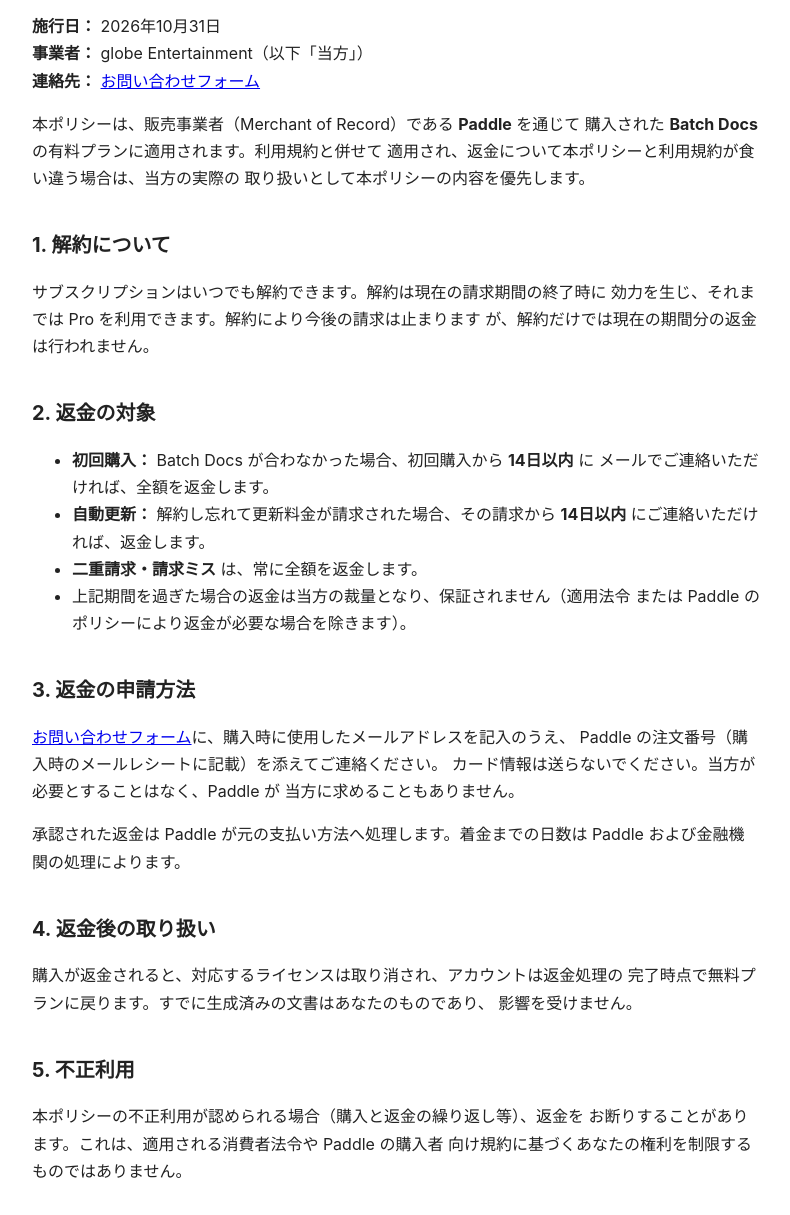
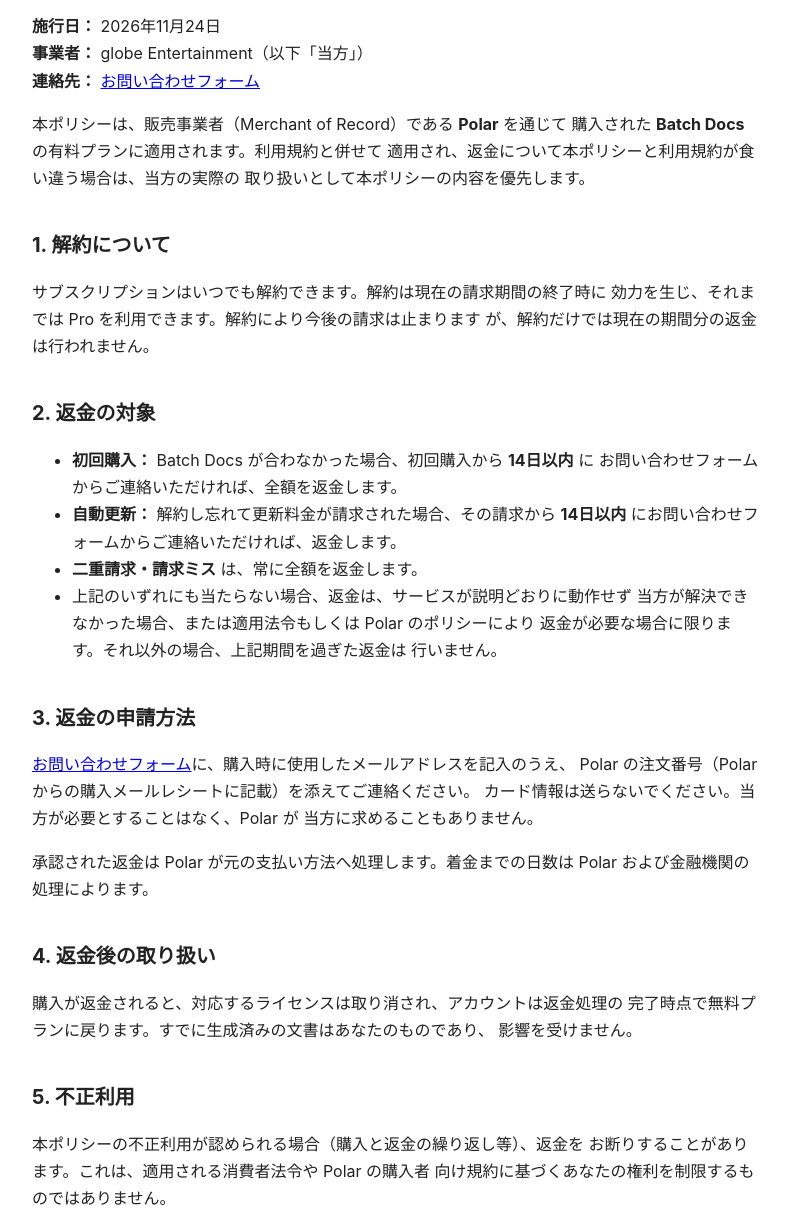
Before and after one commit to miv1982biz-sketch/batchdocs-site, a plain HTML site: page refund-policy-ja.html in a window 1280 px wide. Shown: the part 194-1409 px from the top of the page, without its empty margins (244-1034 px from the left). Drawn offline with Linux system fonts and the light colour scheme.

Commit message:
Refund policy: name Polar as merchant of record

```diff
--- a/refund-policy-ja.html
+++ b/refund-policy-ja.html
@@ -21,10 +21,10 @@
 <blockquote>
 <p><strong>参考訳：</strong> 以下は上記英語版の参考訳です。<strong>正文は英語版</strong>とします。</p>
 </blockquote>
-<p><strong>施行日：</strong> 2026年10月31日<br>
+<p><strong>施行日：</strong> 2026年11月24日<br>
 <strong>事業者：</strong> globe Entertainment（以下「当方」）<br>
 <strong>連絡先：</strong> <a href="https://docs.google.com/forms/d/e/1FAIpQLScVaQK8d8y2f6PzoUDovB6-oS2jhEqHVIiK9E4ARqc-f9UcmQ/viewform">お問い合わせフォーム</a></p>
-<p>本ポリシーは、販売事業者（Merchant of Record）である <strong>Paddle</strong> を通じて
+<p>本ポリシーは、販売事業者（Merchant of Record）である <strong>Polar</strong> を通じて
 購入された <strong>Batch Docs</strong> の有料プランに適用されます。利用規約と併せて
 適用され、返金について本ポリシーと利用規約が食い違う場合は、当方の実際の
 取り扱いとして本ポリシーの内容を優先します。</p>
@@ -35,27 +35,29 @@
 <h2>2. 返金の対象</h2>
 <ul>
 <li><strong>初回購入：</strong> Batch Docs が合わなかった場合、初回購入から <strong>14日以内</strong> に
-  メールでご連絡いただければ、全額を返金します。</li>
+  お問い合わせフォームからご連絡いただければ、全額を返金します。</li>
 <li><strong>自動更新：</strong> 解約し忘れて更新料金が請求された場合、その請求から
-  <strong>14日以内</strong> にご連絡いただければ、返金します。</li>
+  <strong>14日以内</strong> にお問い合わせフォームからご連絡いただければ、返金します。</li>
 <li><strong>二重請求・請求ミス</strong> は、常に全額を返金します。</li>
-<li>上記期間を過ぎた場合の返金は当方の裁量となり、保証されません（適用法令
-  または Paddle のポリシーにより返金が必要な場合を除きます）。</li>
+<li>上記のいずれにも当たらない場合、返金は、サービスが説明どおりに動作せず
+  当方が解決できなかった場合、または適用法令もしくは Polar のポリシーにより
+  返金が必要な場合に限ります。それ以外の場合、上記期間を過ぎた返金は
+  行いません。</li>
 </ul>
 <h2>3. 返金の申請方法</h2>
 <p><a href="https://docs.google.com/forms/d/e/1FAIpQLScVaQK8d8y2f6PzoUDovB6-oS2jhEqHVIiK9E4ARqc-f9UcmQ/viewform">お問い合わせフォーム</a>に、購入時に使用したメールアドレスを記入のうえ、
-Paddle の注文番号（購入時のメールレシートに記載）を添えてご連絡ください。
-カード情報は送らないでください。当方が必要とすることはなく、Paddle が
+Polar の注文番号（Polar からの購入メールレシートに記載）を添えてご連絡ください。
+カード情報は送らないでください。当方が必要とすることはなく、Polar が
 当方に求めることもありません。</p>
-<p>承認された返金は Paddle が元の支払い方法へ処理します。着金までの日数は
-Paddle および金融機関の処理によります。</p>
+<p>承認された返金は Polar が元の支払い方法へ処理します。着金までの日数は
+Polar および金融機関の処理によります。</p>
 <h2>4. 返金後の取り扱い</h2>
 <p>購入が返金されると、対応するライセンスは取り消され、アカウントは返金処理の
 完了時点で無料プランに戻ります。すでに生成済みの文書はあなたのものであり、
 影響を受けません。</p>
 <h2>5. 不正利用</h2>
 <p>本ポリシーの不正利用が認められる場合（購入と返金の繰り返し等）、返金を
-お断りすることがあります。これは、適用される消費者法令や Paddle の購入者
+お断りすることがあります。これは、適用される消費者法令や Polar の購入者
 向け規約に基づくあなたの権利を制限するものではありません。</p>
 <footer>Batch Docs — 運営：globe Entertainment。お問い合わせ：<a href="https://docs.google.com/forms/d/e/1FAIpQLScVaQK8d8y2f6PzoUDovB6-oS2jhEqHVIiK9E4ARqc-f9UcmQ/viewform">お問い合わせフォーム</a><br><a href="privacy-policy-ja.html">プライバシーポリシー</a> · <a href="terms-of-service-ja.html">利用規約</a> · <a href="refund-policy-ja.html">返金ポリシー</a><br>姉妹サービス：<a href="https://ouen.globe-ent.com/">OUEN ― 応援したい気持ちを、届けよう</a>（検証中） · <a href="https://travel.globe-ent.com/">旅ステータスラボ ― 航空・ホテルのステータスとマイルの判断材料</a> · <a href="https://furusato.globe-ent.com/">限度額ラボ ― ふるさと納税の控除上限額シミュレーター</a></footer>
 </body>
```
Also changed, not shown: refund-policy.html (+14 -12 lines).
